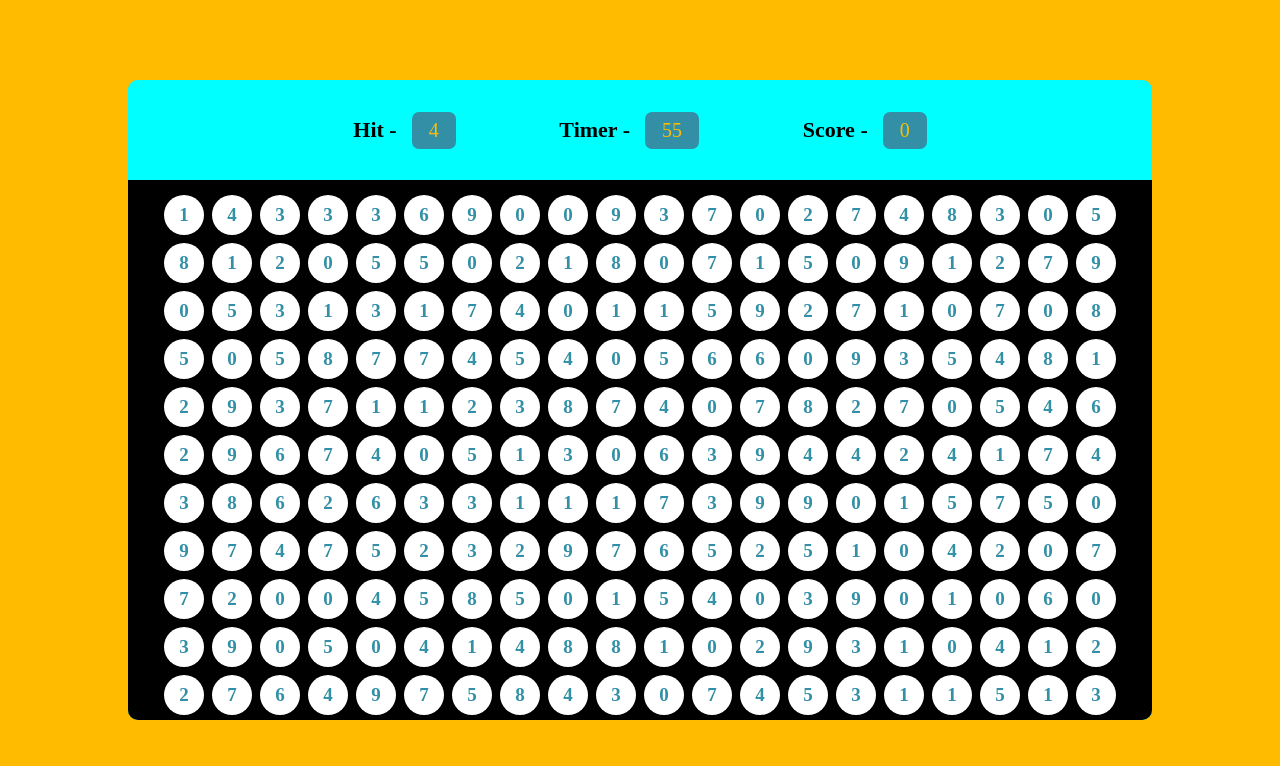
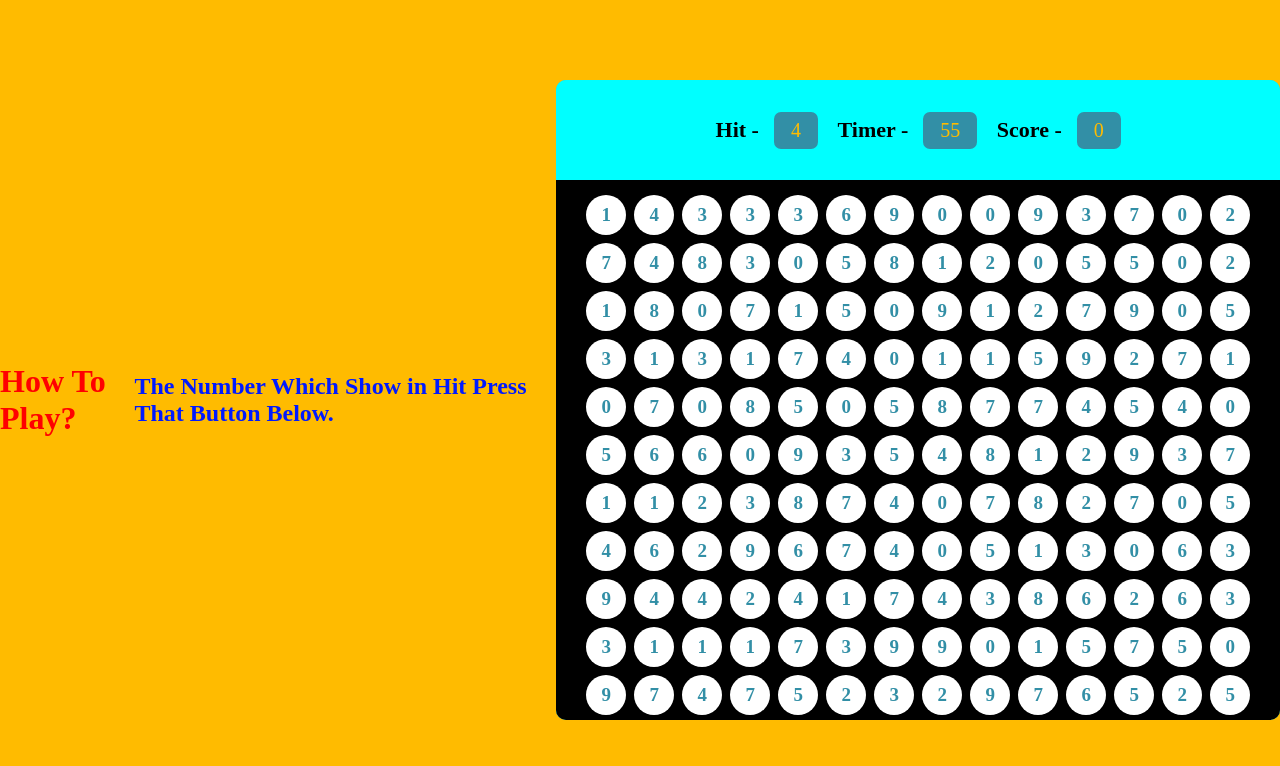
Before and after one commit to Dharamraj82/Bubble-Game, a plain HTML site: page index.html in a window 1280 px wide. Drawn offline with Linux system fonts and the light colour scheme.

Commit message:
Add Some New Things

```diff
--- a/index.html
+++ b/index.html
@@ -8,6 +8,8 @@
 </head>
 <body>
     <div id="main">
+        <h1 style="color: rgb(255, 0, 0);">How To Play?</h1>
+        <h2 style="color: rgb(0, 26, 255);">The Number Which Show in Hit Press That Button Below.</h2>
         <div id="panel">
             <div id="top">
                 <div class="card">
```
